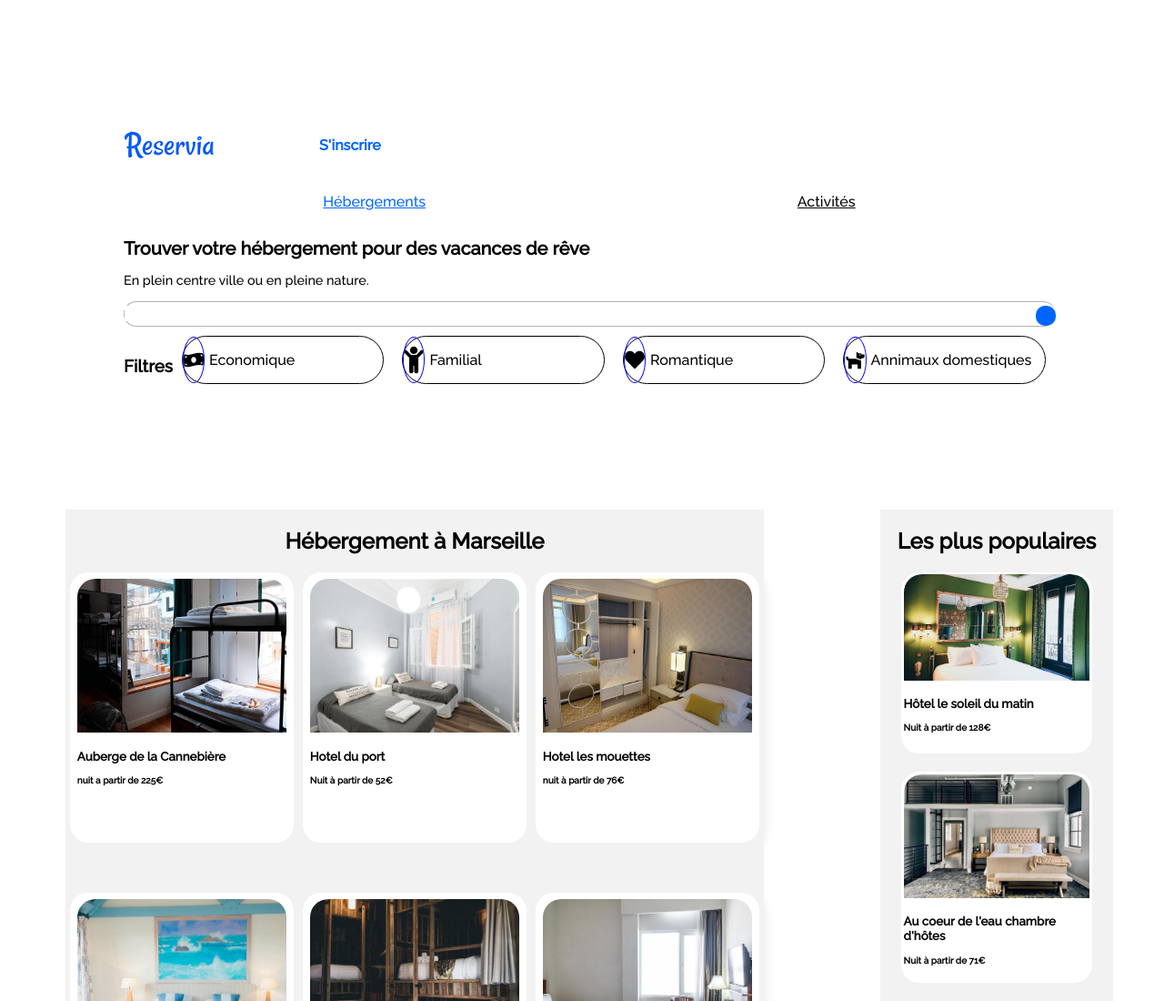
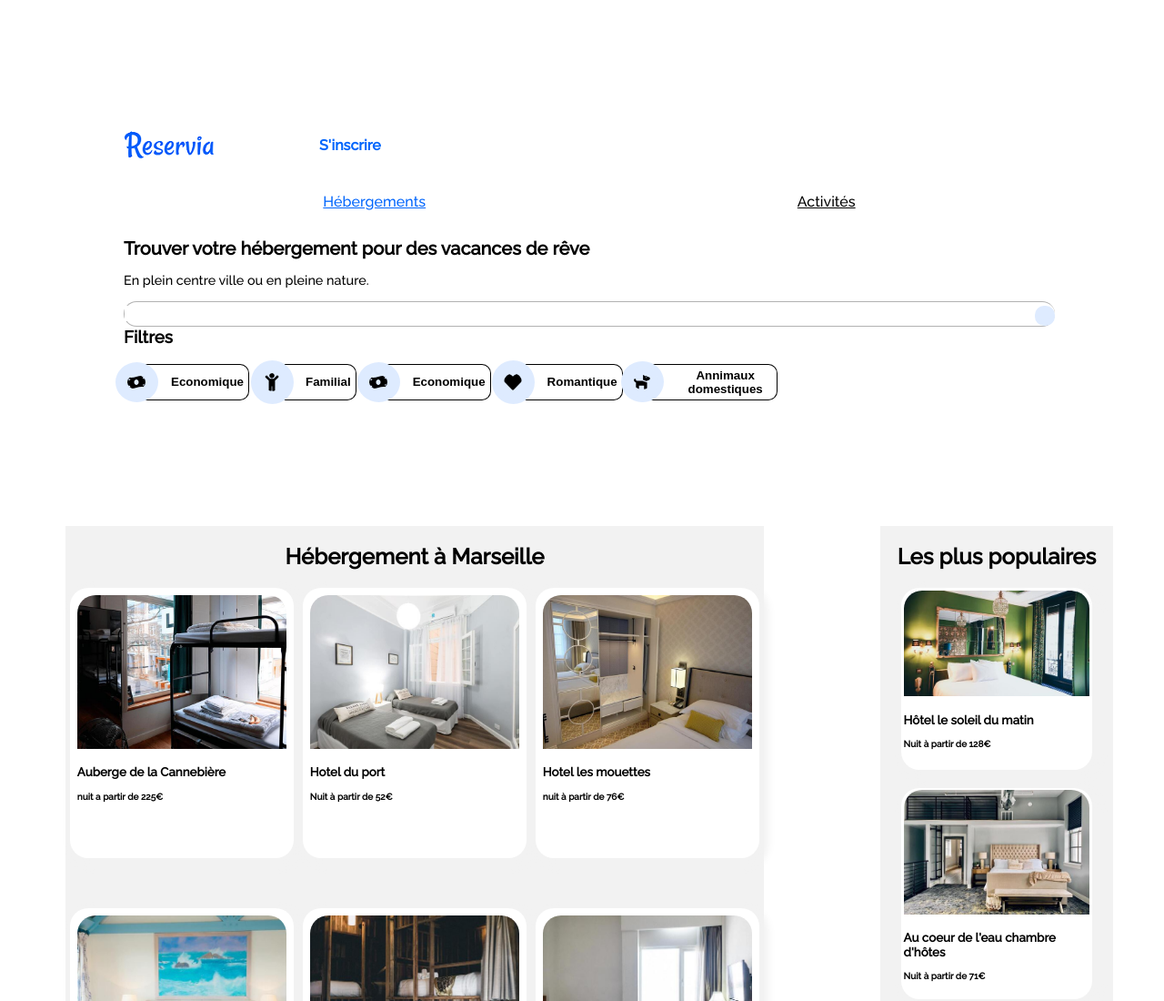
Before and after one commit to kevin63120/KevinDOBLER_2_07122020, a plain HTML site: page index.html in a window 1280 px wide. Shown: the top 1100 px of the page at 91% size. Drawn offline with Linux system fonts and the light colour scheme.

Commit message:
header modification de filtre

```diff
--- a/index.html
+++ b/index.html
@@ -33,14 +33,18 @@
 
                     </div>
 
+
+                <h3 class="filter">Filtres</h3>
                 <div class="filterContainer">
-                    <h3 class="filter">Filtres</h3>
+                    <label for="Filtres" ><button class="labelFiltre" ><img src="image site\Projet 2 - Reservia\images\logo\money-bill-wave-solid.svg"class="filterLogo" alt="image de loupe"><span class="filtreTxt">Economique</span></button></label>
 
-                    <div class="filterLogo"><img  src="image site\Projet 2 - Reservia\images\logo\money-bill-wave-solid.svg" class="filterImages" alt="icone billet de banque"><p class="filterWords">Economique</p></div>
-                    <div class="filterLogo"><img src="image site\Projet 2 - Reservia\images\logo\child-solid.svg" class="filterImages" alt="icone bonhomme"><p class="filterWords">Familial</p></div>
-                    <div class="filterLogo" ><img  src="image site\Projet 2 - Reservia\images\logo\heart-solid.svg" class="filterImages" alt="icone coeur"><p class="filterWords">Romantique</p></div>
-                    <div class="filterLogo"><img src="image site\Projet 2 - Reservia\images\logo\dog-solid.svg"class="filterImages"  alt="icone de chien"><p class="filterWords">Annimaux domestiques</p> </div>
+                    <label for="Filtres" ><button class="labelFiltre" ><img src="image site\Projet 2 - Reservia\images\logo\child-solid.svg"class="filterLogo" id="childImage" alt="image de loupe"><span id="familial" class="filtreTxt">Familial</span></button></label>
 
+                    <label for="Filtres" ><button class="labelFiltre" ><img src="image site\Projet 2 - Reservia\images\logo\money-bill-wave-solid.svg"class="filterLogo" alt="image de loupe"><span id="Economique" class="filtreTxt">Economique</span></button></label>
+
+                    <label for="Filtres" ><button class="labelFiltre" ><img src="image site\Projet 2 - Reservia\images\logo\heart-solid.svg"class="filterLogo" id="heart" alt="image de loupe"><span id="romantique" class="filtreTxt">Romantique</span></button></label>
+
+                    <label for="Filtres"><button class="labelFiltre"  ><img src="image site\Projet 2 - Reservia\images\logo\dog-solid.svg"class="filterLogo" alt="image de loupe"><span id="annimauxDomestiques" class="filtreTxt">Annimaux domestiques</span></button></label>
                 </div>
                 </form>
 
--- a/styles.css
+++ b/styles.css
@@ -60,13 +60,10 @@ h1 {
 input{
     border: none;
     width: 100%;
-    height: auto%;
+    height: auto;
 }
 
-label{
 
-
-}
 .inputContainer{
     display: flex;
     flex-direction: row-reverse;
@@ -76,14 +73,14 @@ label{
 
 
     border-radius: 20px;
-    width: 100%;
+
 }
 button{
     padding: 5px;
     text-decoration: none;
-    border: 6px solid  #0065fc;
+    border: 6px solid  #DEEBFF ;
     border-radius: 10px;
-    background-color: #0065fc ;
+    background-color: #DEEBFF  ;
 }
 .butonImage img{
     color: white;
@@ -91,44 +88,72 @@ button{
 .butonImage {
     display: block;
     width: 15px;
+    height: 15px;
 }
 #recherche{
     display: none;
 }
 
 .filterLogo {
-    border: solid black 1px;
-    margin: 10px;
-    display: inline-block;
-    justify-content: space-around;
-    width: 25%;
+    display: block;
+    border: solid #DEEBFF  6px;
+    border-left: solid #DEEBFF 5px;
+    background-color: #DEEBFF ;
+    width: 20px;
+    padding: 8px;
+    height: 50px;
     height: auto;
-    border-radius: 40px;
+    border-radius: 50%;
+    position: relative;
+    right: 11%;
+
 }
 
+#heart{
+    width: 20px;
+    padding: 8px
+
+}
+#childImage{
+    width: 20px;
+    height: 20px;
+    right: 13%;
+
+
+}
 div h3 {
     text-align: left;
 }
-.filter {
-    width: 100%;
+.filter{
+    text-align:left ;
+}
+.filterContainer{
+    display: flex;
+    flex-wrap: wrap;
 
-    padding-right: 0.3rem;
-    padding-bottom: 1rem;
-    padding-top: 1rem;
+
 }
-.filterImages {
-    max-width: 60%;
-    height: auto;
-    margin-right: 5px;
-    border: solid blue 1px;
-    border-radius: 100%;
-    border-style: ridge;
+.labelFiltre{
+    display: flex;
+    align-items: center;
+    max-width: 160px ;
+    height: 50px;
+    margin-bottom: 10px;
+    margin-right: 10px;
+    background-color: white;
+    border: black 1px solid;
+    border-left: none;
+    font-weight: bold;
+    height: 40px;
+
 }
+
+
 #mostPopular, #hebergement , #activites , footer{
     padding: 10%;
 }
 #mostPopular{
-    background-color:#f2f2f2 ;
+    background-color:#F2F2F2;
 
 }
 
@@ -258,6 +283,7 @@ footer {
         border-top-right-radius: 20px;
         border-top-left-radius: 20px;
     }
+
     section{
         display: flex;
         flex-direction: column;
@@ -278,9 +304,8 @@ footer {
        display: flex;
        align-items: space-around;
         width: 60%;
-
-        background-color: #f2f2f2 ;
         padding: 0;
+        background-color: #F2F2F2;
 
     }
     #hebergement .carte{
@@ -291,10 +316,6 @@ footer {
         flex-direction: column;
         padding:0;
         width: 20%;
-
-
-
-
     }
     #mostPopular  .carteContainer{
         display: flex;
```
